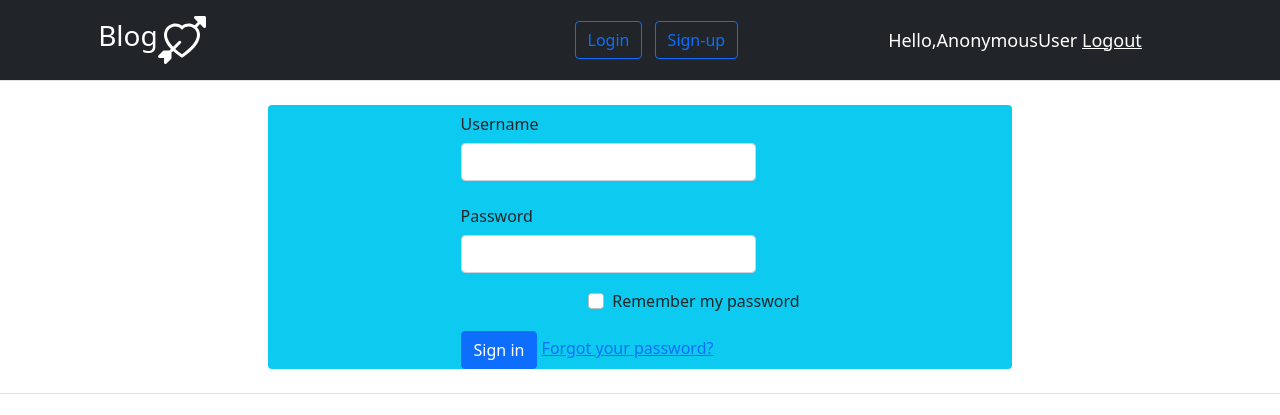
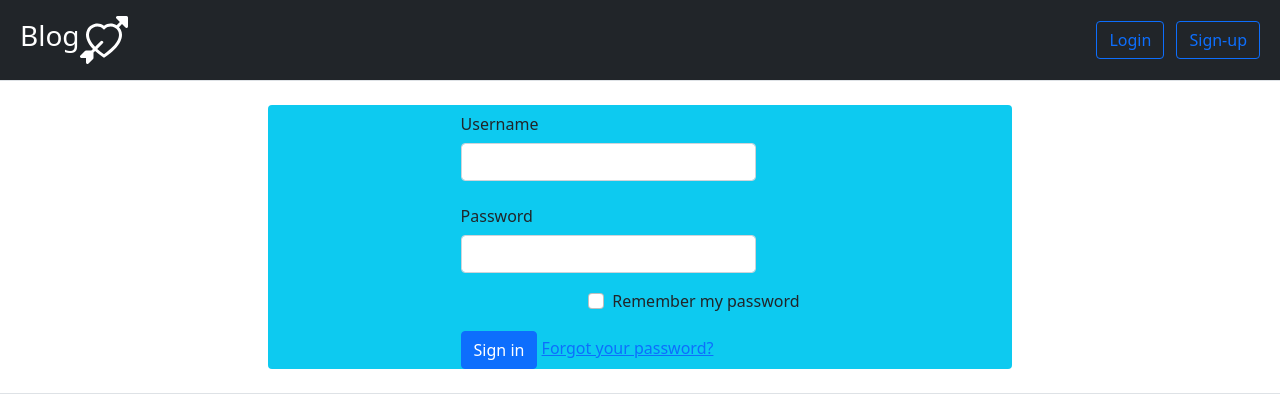
Before and after one commit to Stoon2/Django-Blog, a Django app: page /login in a window 1280 px wide. Shown: the top 415 px of the page. Run offline with Django 3.2, Linux system fonts and the light colour scheme.

Commit message:
show username when login

```diff
--- a/templates/blog_app/header.html
+++ b/templates/blog_app/header.html
@@ -5,20 +5,7 @@
   }
 </style>
 
-<script>
-  data=document.getElementsByClassName('data')
-  account=document.getElementsByClassName('account')
-  console.log(Request.user)
-  if (request.user =='AnonymousUser')
-      {name.classList.add('name')
-       account.classList.remove('name')
-       }
 
-  else
-    { account.classList.add('name')
-      name.classList.remove('name')
-      }
-</script>
 <header class="d-flex flex-wrap align-items-center justify-content-evenly justify-content-md-center py-3 mb-4 border-bottom bg-dark">
       <a href="/" class="d-flex align-items-center col-md-3 mb-2 mb-md-0 text-dark text-decoration-none">
         <h3 style="color: white;">Blog</h3>
@@ -27,21 +14,31 @@
         </svg>
       </a>
 
-      <!-- <ul class="nav col-12 col-md-auto mb-2 justify-content-center mb-md-0">
-        <li><a href="#" class="nav-link px-2 link-secondary">Home</a></li>
-        <li><a href="#" class="nav-link px-2 link-dark">About</a></li>
-      </ul> -->
 
-
-
-      <div class="col-md-3 text-end" class="account">
+       <div class="col-md-3 text-end notlogged" style="margin-left: 600px;"  >
         <a class="btn btn-outline-primary me-2" href="{% url 'login' %}">Login</a>
         <a class="btn btn-outline-primary" href="{% url 'signup' %}">Sign-up</a>
       </div>
 
-      <div  style="margin-left: 150px;" class="data">
-        <span style="font-size: 18px ;color:white;margin-right: 20px;">Hello,{{request.user}}<span>
-        <span><a style="font-size: 18px ;color:white;margin-right: 20px;" href="{% url 'logout' %}">Logout</a></span>
+      <div  style="margin-left: 600px;" class="logged">
+        <span style="font-size: 18px ;color:white;">Hello,{{request.user}}<span>
+        <span><a style="font-size: 18px ;color:white;" href="{% url 'logout' %}">Logout</a></span>
       </div>
 
     </header>
+    <script>
+      notlogged=document.getElementsByClassName('notlogged')
+      logged=document.getElementsByClassName('logged')
+      var data="{{request.user}}"
+      console.log(data)
+      if (data === 'AnonymousUser')
+          {
+            document.getElementsByClassName("logged")[0].style.display="none";
+
+          }
+      else
+        {
+          document.getElementsByClassName("notlogged")[0].style.display="none";
+         }
+
+    </script>
```
